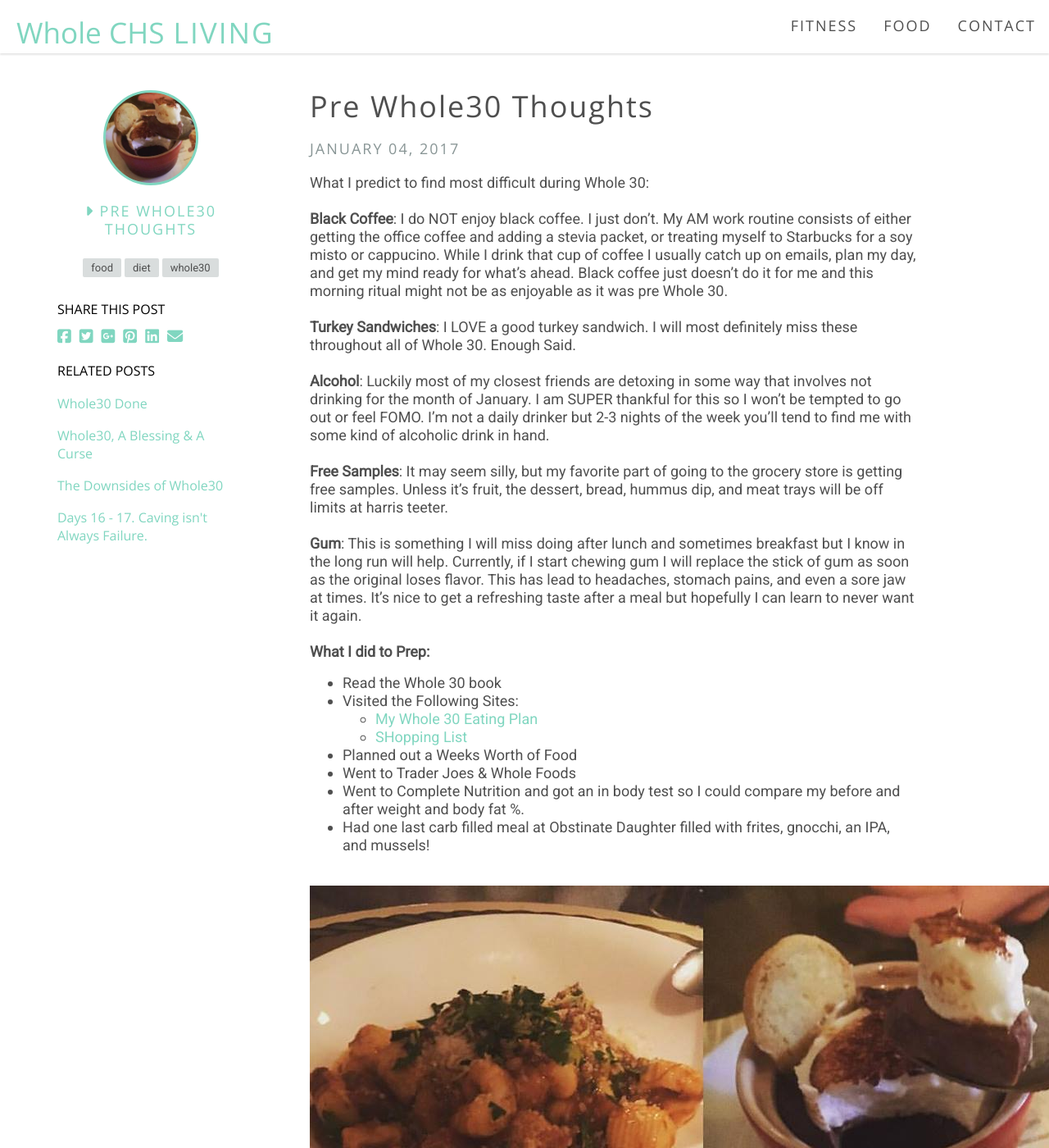
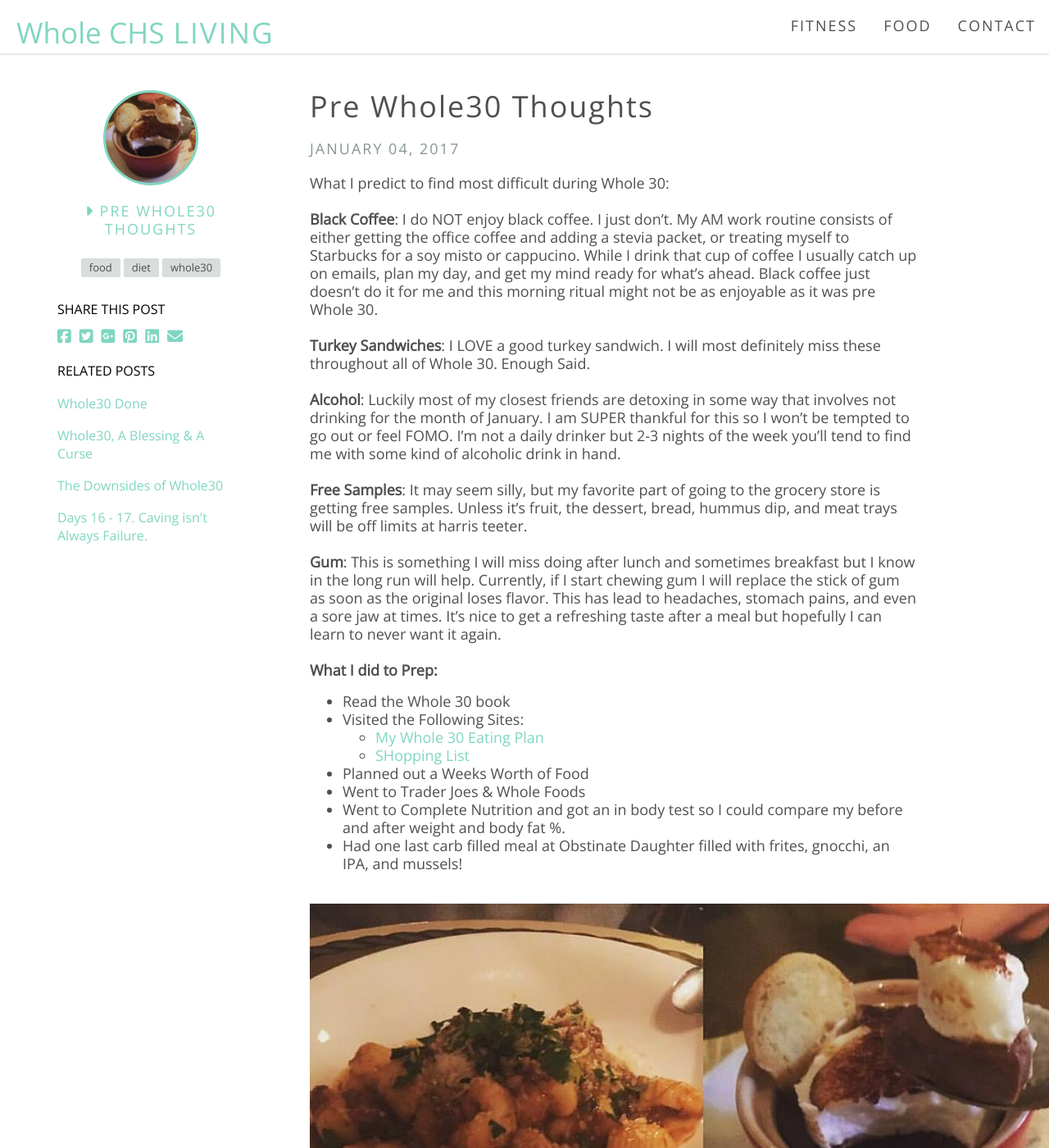
Before and after one commit to dmarooney1105/wholechsliving, a Jekyll site: the page built from _posts/2017-01-04-pre-whole30-thoughts.md, in a window 1280 px wide and 1400 px high. Shown: the whole window at 82% size. Built offline with Jekyll 4.4.1, drawn with Linux system fonts in a browser that asks for light colours; nearby versions of some CDN libraries; comment, search, counter and statistics services are not loaded.

Commit message:
Updated '_sass/settings/_typography.scss' via CloudCannon

```diff
--- a/_sass/settings/_typography.scss
+++ b/_sass/settings/_typography.scss
@@ -5,8 +5,8 @@
 // font-family: 'Roboto Condensed', sans-serif;
 // font-family: 'Open Sans', sans-serif;
 $primary-font: 'Open Sans', sans-serif;
-$secondary-font: 'Open Sans', serif;
-$body-font: 'Roboto', sans-serif;
+$secondary-font: 'Roboto', serif;
+$body-font: 'Open Sans', serif;
 
 
 h1.canon {
```
